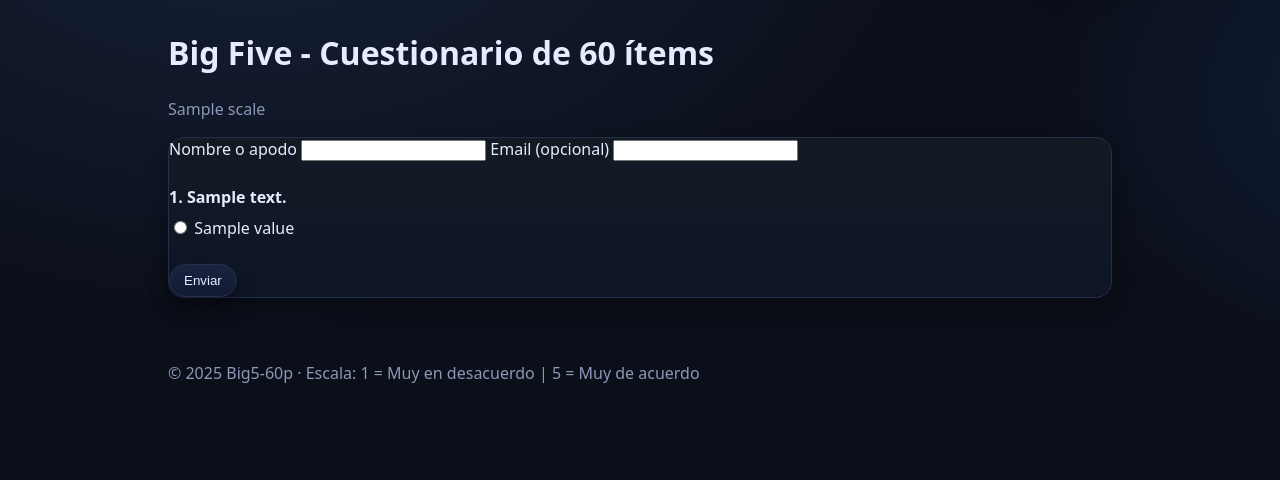
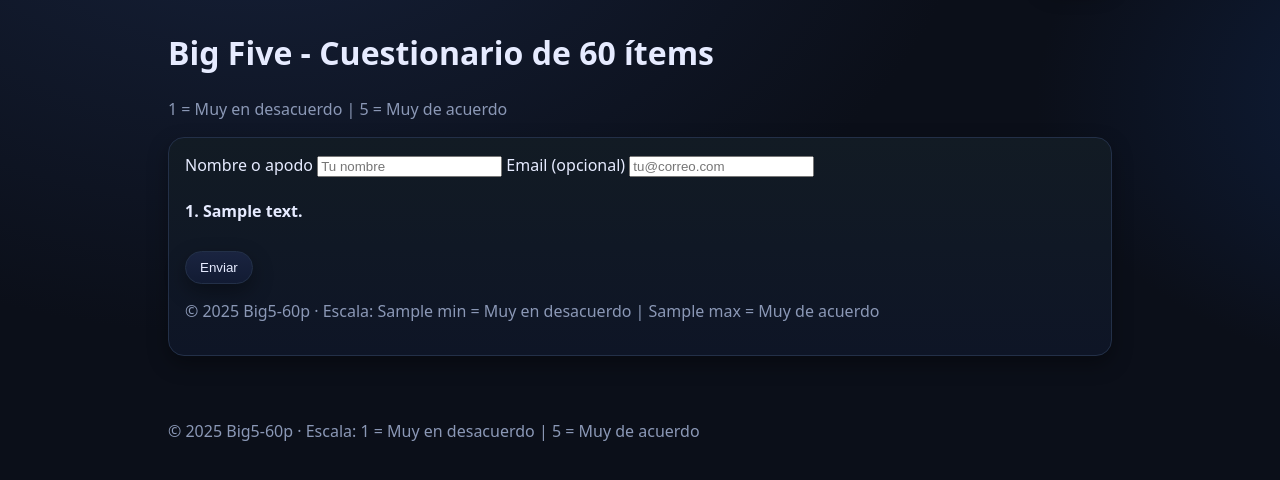
Before and after one commit to Layonor/Big5-60p, a Flask app: template templates/test.html in a window 1280 px wide. Shown: the part 64-544 px from the top of the page. Run offline with Flask 3, Linux system fonts and the light colour scheme; the template is opened without the code that fills it: most values are stand-ins (such as "Sample title", 1, 10 or a date in 2020).

Commit message:
test.html

```diff
--- a/templates/test.html
+++ b/templates/test.html
@@ -1,39 +1,35 @@
 {% extends "base.html" %}
-{% block title %}Cuestionario Big Five (60 ítems){% endblock %}
+{% block title %}Cuestionario de 60 ítems{% endblock %}
 
 {% block content %}
 <h1>Big Five - Cuestionario de 60 ítems</h1>
-<p class="muted">{{ spec.scale.label }}</p>
+<p class="muted">1 = Muy en desacuerdo | 5 = Muy de acuerdo</p>
 
-<form class="card grid" method="post" action="/test">
-  <label>Nombre o apodo
-    <input type="text" name="nickname" value="{{ (prev.nickname if prev else '') | default('') }}">
-  </label>
+<form method="post" action="{{ url_for('test') }}" class="card" style="padding:16px;">
+  <div class="row" style="gap:12px; align-items:center; margin-bottom:22px;">
+    <label>Nombre o apodo
+      <input type="text" name="nickname" value="{{ (prev.nickname if prev) or '' }}" placeholder="Tu nombre">
+    </label>
+    <label>Email (opcional)
+      <input type="email" name="email" value="{{ (prev.email if prev) or '' }}" placeholder="tu@correo.com">
+    </label>
+  </div>
 
-  <label>Email (opcional)
-    <input type="email" name="email" value="{{ (prev.email if prev else '') | default('') }}">
-  </label>
-
-  {# — Doble espacio entre preguntas — #}
-  <style>
-    .row { margin: 24px 0; }        /* aumenta si quieres más espacio */
-    .qtext { margin-bottom: 8px; }
-    .scale label { margin-right: 10px; }
-  </style>
-
-  {% for item in items %}
-    <div class="row">
+  {# >>> AQUÍ ESTÁ EL BUCLE CORRECTO <<< #}
+  {% for item in spec['items'] %}
+    <div class="row" style="margin-bottom:28px;">  {# doble espacio entre preguntas #}
       <div class="qtext"><strong>{{ item.id }}.</strong> {{ item.text }}</div>
       <div class="scale">
-        {% for opt in spec.scale.options %}
-          {# nombre q<ID> y valor la opción #}
+        {% for n in range(spec.scale.min, spec.scale.max + 1) %}
           <label>
-            <input type="radio"
-                   name="q{{ item.id }}"
-                   value="{{ opt.value }}"
-                   {% if prev and prev['q' ~ item.id] == opt.value|string %}checked{% endif %}
-                   required>
-            {{ opt.value }}
+            <input
+              type="radio"
+              name="q{{ item.id }}"
+              value="{{ n }}"
+              {% if not prev %}required{% endif %}
+              {% if prev and prev.get('q' ~ item.id) == n|string %}checked{% endif %}
+            >
+            {{ n }}
           </label>
         {% endfor %}
       </div>
@@ -41,5 +37,9 @@
   {% endfor %}
 
   <button class="btn" type="submit">Enviar</button>
+
+  <p class="muted" style="margin-top:16px;">
+    © 2025 Big5-60p · Escala: {{ spec.scale.min }} = Muy en desacuerdo | {{ spec.scale.max }} = Muy de acuerdo
+  </p>
 </form>
 {% endblock %}
```
